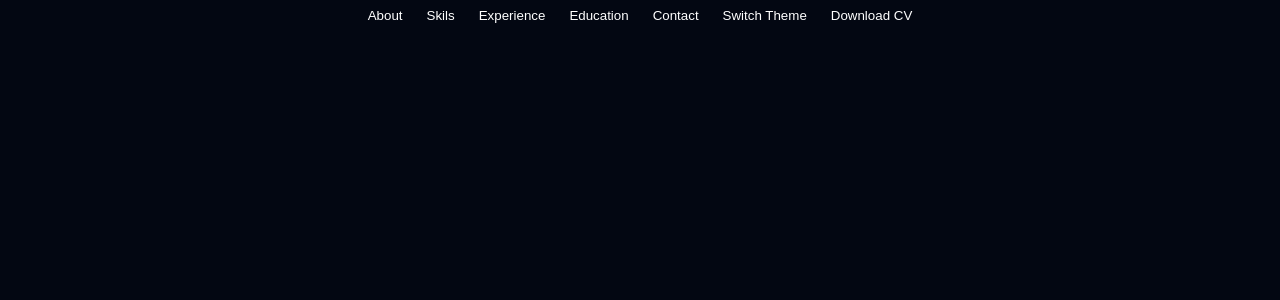
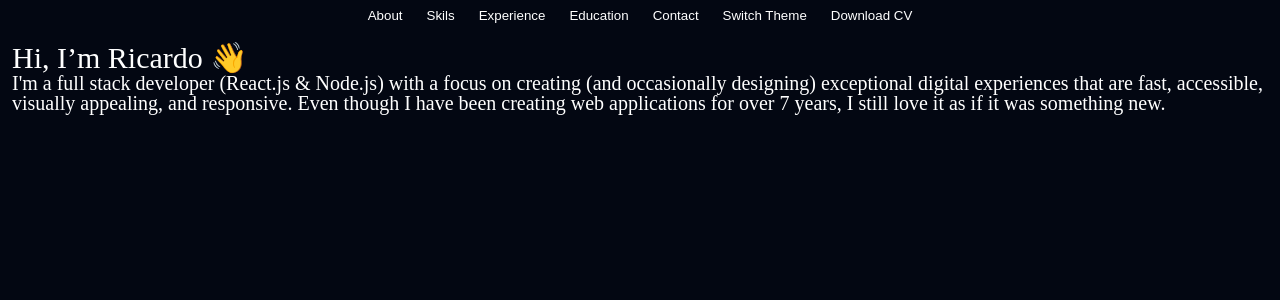
Before and after one commit to ricardosousabr/ricardosousabr.github.io, a Next.js app: page / in a window 1280 px wide. Shown: the top 300 px of the page. Built offline with nearby package versions, Linux system fonts and the light colour scheme.

Commit message:
feat(header): create header

```diff
--- a/pages/index.tsx
+++ b/pages/index.tsx
@@ -1,9 +1,10 @@
 import Menu from "../src/components/Molecules/Menu";
-
+import Header from "../src/components/Molecules/Header"
 export default function Home() {
   return (
     <>
       <Menu />
+      <Header />
     </>
   );
 }
--- /dev/null
+++ b/src/components/Molecules/Header/index.tsx
@@ -0,0 +1,11 @@
+import Text from "../../Atoms/Text";
+import { BoxText } from "./style"
+
+export default function Header() {
+  return (
+    <BoxText>
+      <Text color="white" fontSize="30px">Hi, I’m Ricardo 👋</Text>
+      <Text color="white" fontSize="20px">I'm a full stack developer (React.js & Node.js) with a focus on creating (and occasionally designing) exceptional digital experiences that are fast, accessible, visually appealing, and responsive. Even though I have been creating web applications for over 7 years, I still love it as if it was something new.</Text>
+    </BoxText>
+  )
+}
--- /dev/null
+++ b/src/components/Molecules/Header/style.ts
@@ -0,0 +1,5 @@
+import styled from "styled-components";
+
+export const BoxText = styled.div`
+  padding: 12px;
+`
```
